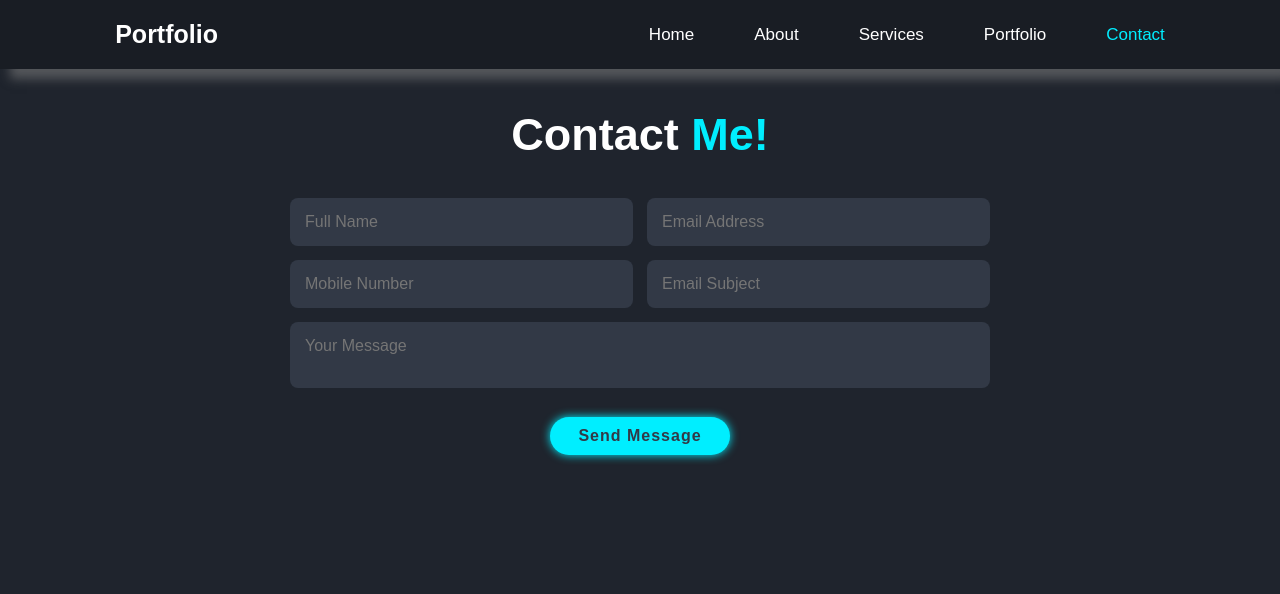
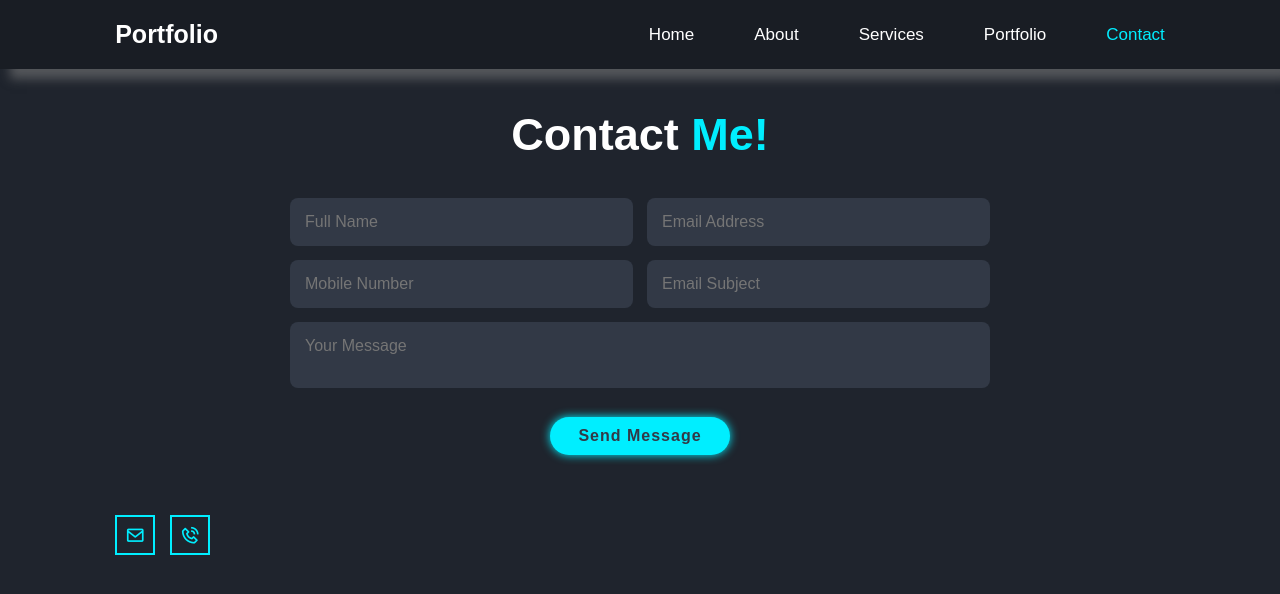
Before and after one commit to Shailesh93602/myportfolio, a React (Create React App) app: page /contact in a window 1280 px wide. Shown: the top 594 px of the page. Built offline with nearby package versions, Linux system fonts and the light colour scheme.

Commit message:
Added email and calling in contact page

```diff
--- a/src/components/Contact.jsx
+++ b/src/components/Contact.jsx
@@ -102,6 +102,14 @@ const Contact = () => {
         ></textarea>
         <input type="submit" value="Send Message" className="btn" />
       </form>
+      <div className="social-media">
+        <a href="mailto:shailesh93602@gmail.com">
+          <i className="bx bx-envelope"></i>
+        </a>
+        <a href="tel:+919313026530">
+          <i className="bx bx-phone-call"></i>
+        </a>
+      </div>
     </section>
   );
 };
```
Also changed, not shown: public/style.css (line endings or trailing spaces), 19 other files (tests, documents, lock files or other folders).
